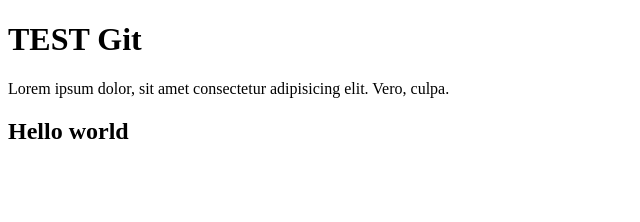
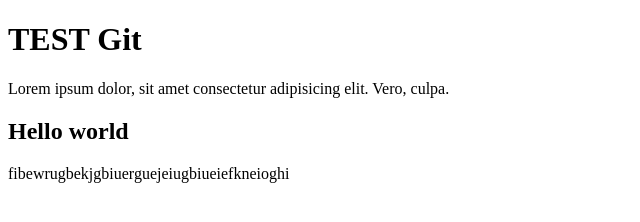
Before and after one commit to TanWorapol/testGit, a plain HTML site: page index.html in a window 1280 px wide. Shown: the whole page, without its empty margins (0-640 px from the left). Drawn offline with Linux system fonts and the light colour scheme.

Commit message:
First Fixed

```diff
--- a/index.html
+++ b/index.html
@@ -10,5 +10,6 @@
     <h1>TEST Git</h1>
     <p>Lorem ipsum dolor, sit amet consectetur adipisicing elit. Vero, culpa.</p>
     <h2>Hello world</h2>
+    <p>fibewrugbekjgbiuerguejeiugbiueiefkneioghi</p>
 </body>
 </html>
```
